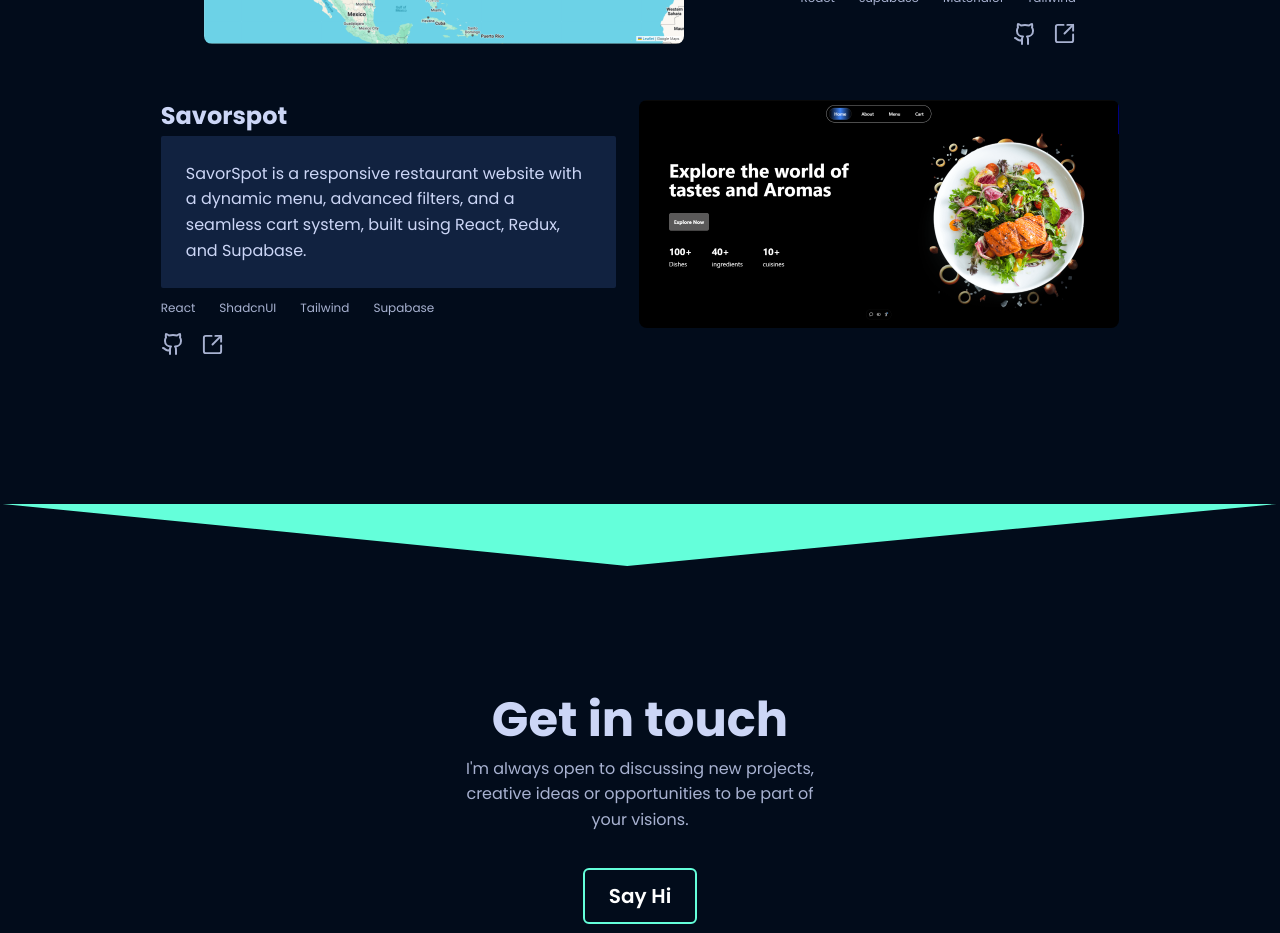
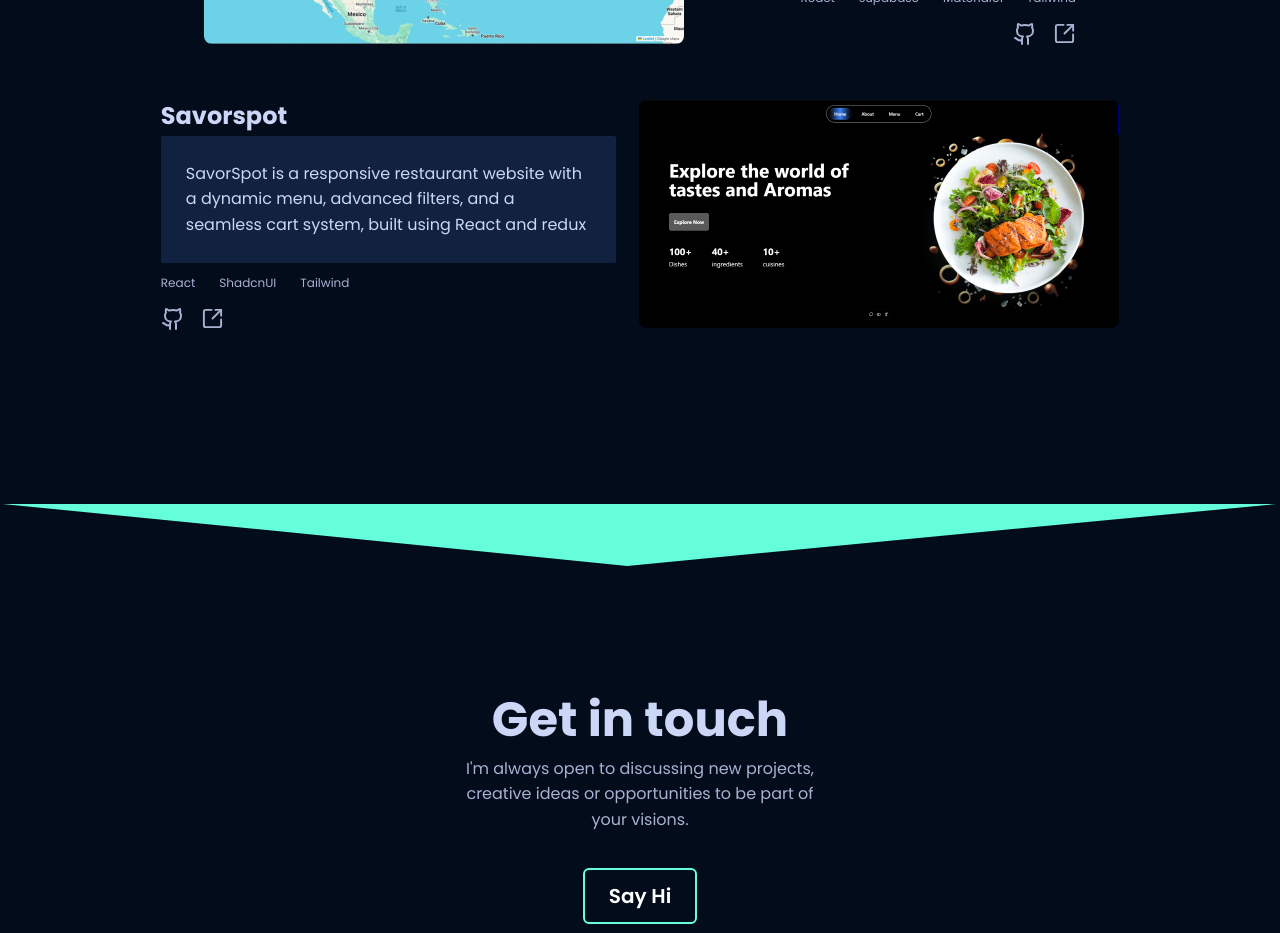
Before and after one commit to vckymann/Portfolio, a React (Vite) app: page / in a window 1280 px wide. Shown: the part 2800-3733 px from the top of the page. Built offline with nearby package versions, Linux system fonts and the light colour scheme; a web font is replaced by a local one.

Commit message:
changed project description

```diff
--- a/src/Sections/Projects/index.jsx
+++ b/src/Sections/Projects/index.jsx
@@ -15,7 +15,7 @@ function Projects() {
                     <Card src={"/project-4.png"} details={{name:"Jobify", description:"Jobify is a powerful, user-friendly job search platform designed to connect you with the right opportunities—fast. Jobify helps you focus on what matters most: landing your dream job."}} link={"https://jobify-ten-ashy.vercel.app/sign-in"} github={"https://github.com/vckymann/Jobify"} number={1} tech={["Nextjs","Tailwind","MongoDB","Typescript","Redux"]}/>
                     <Card src={"/project1.png"} details={{name:"Stealth",description:"Stealth is an innovative online shoe store designed to provide customers with a seamless shopping experience."}} link={"https://stealth-jet.vercel.app"} github={"https://github.com/vckymann/Stealth"} number={2} tech={["React","Appwrite","Tailwind","PostgresSQL"]}/>
                     <Card src={"/project2.png"} details={{name:"MapUp",description:"MapUp is a web application that allows users to search for places, establish the quickest routes between them, track and store user's trips."}} link={"https://map-up-eta.vercel.app"} github={"https://github.com/vckymann/MapUp"} number={3} tech={["React","supabase","MaterialUi","Tailwind"]}/>
-                    <Card  src={"/project3.png"} details={{name:"Savorspot", description:"SavorSpot is a responsive restaurant website with a dynamic menu, advanced filters, and a seamless cart system, built using React, Redux, and Supabase."}} link={"https://savorspot.vercel.app"} github={"https://github.com/vckymann/Savorspot"} number={4} tech={["React","ShadcnUI","Tailwind","Supabase"]}/>
+                    <Card  src={"/project3.png"} details={{name:"Savorspot", description:"SavorSpot is a responsive restaurant website with a dynamic menu, advanced filters, and a seamless cart system, built using React and redux"}} link={"https://savorspot.vercel.app"} github={"https://github.com/vckymann/Savorspot"} number={4} tech={["React","ShadcnUI","Tailwind"]}/>
                 </div>
             </div>
         </section>
```
